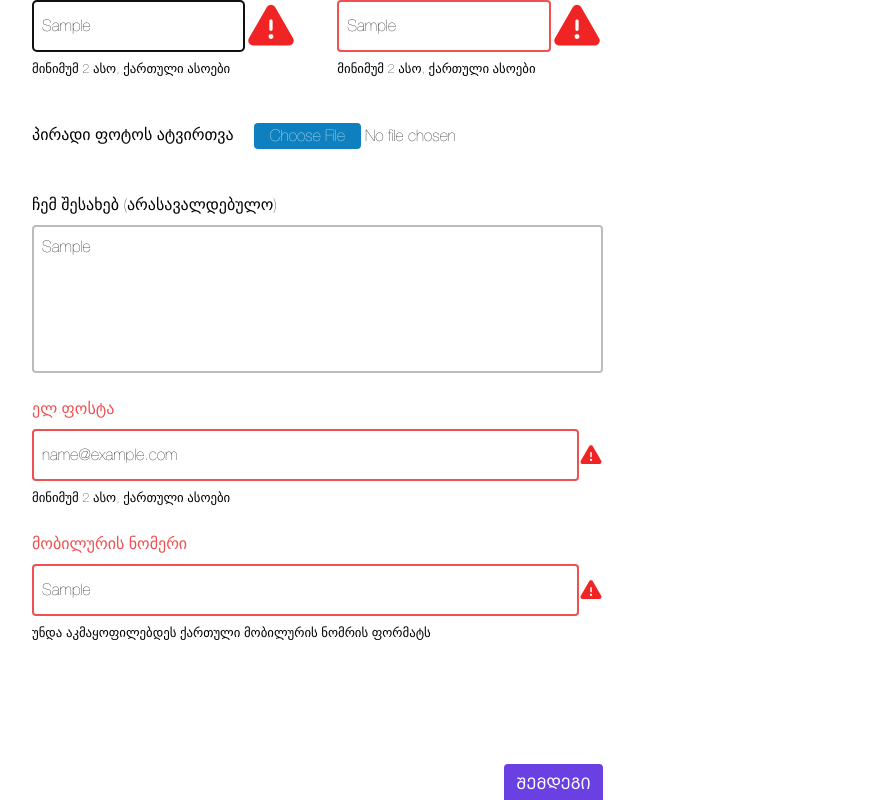
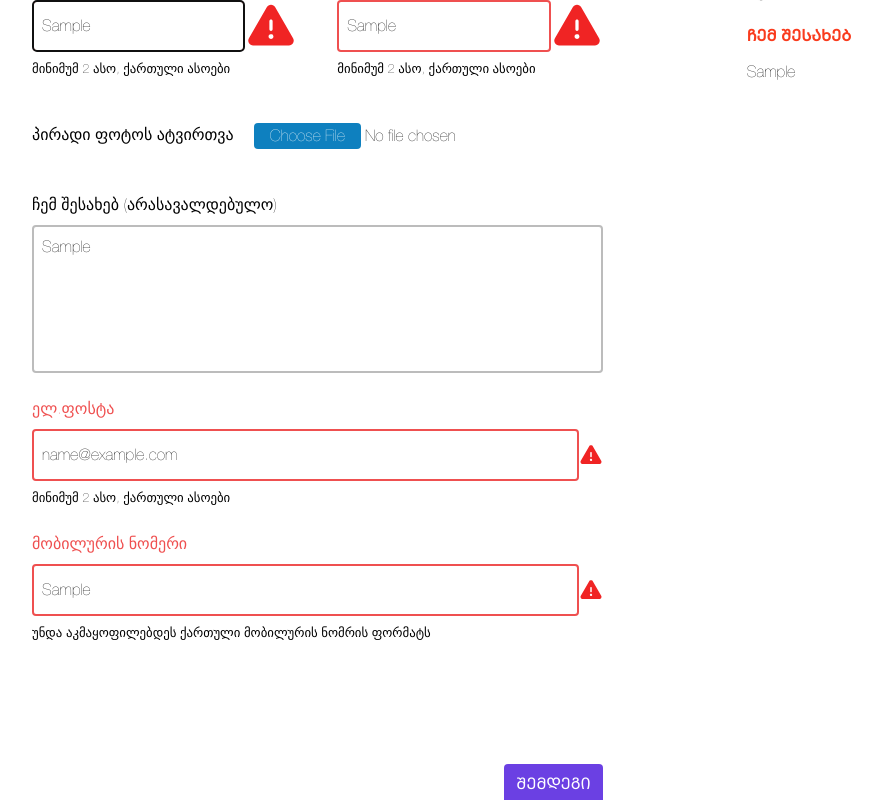
Before and after one commit to teonateona12/redberry, a React (Create React App) app: page /personal in a window 1280 px wide. Both pictures are taken after typing "Sample", "Sample", "Sample", "name@example.com", "Sample" into the empty fields and a click on the button "ᲨᲔᲛᲓᲔᲒᲘ". Shown: the part 164-964 px from the top of the page, without its empty margins (80-962 px from the left). Built offline with nearby package versions, Linux system fonts and the light colour scheme.

Commit message:
feat: create personal page resume

```diff
--- a/src/App.tsx
+++ b/src/App.tsx
@@ -5,20 +5,27 @@ import Experience from "./pages/experience/Experience";
 import Home from "./pages/home/Home";
 import Personal from "./pages/personal/Personal";
 import Resume from "./pages/resume/Resume";
+import { PersonalInformation } from "./types";
 
 function App() {
-  const [data, setData] = useState({
+  const [data, setData] = useState<PersonalInformation>({
     firstName: "",
     lastName: "",
     about: "",
     email: "",
     number: "",
+    image: null,
   });
+  console.log(data);
+
   return (
     <div>
       <Routes>
         <Route path="/" element={<Home />} />
-        <Route path="/personal" element={<Personal />} />
+        <Route
+          path="/personal"
+          element={<Personal setData={setData} data={data} />}
+        />
         <Route path="/experience" element={<Experience />} />
         <Route path="/education" element={<Education />} />
         <Route path="/resume" element={<Resume />} />
--- /dev/null
+++ b/src/components/PageResume.tsx
@@ -0,0 +1,33 @@
+import React from "react";
+import email from "../assets/images/email.svg";
+import number from "../assets/images/number.svg";
+
+const PageResume = ({ data }: any) => {
+  return (
+    <div className="px-20 py-16">
+      <h1 className="text-[#F93B1D] text-3xl font-bold">
+        {data.firstName + " " + data.lastName}
+      </h1>
+      {data.email !== "" && (
+        <div className="flex gap-2 mt-5">
+          <img src={email} />
+          <p>{data.email}</p>
+        </div>
+      )}
+      {data.number !== "" && (
+        <div className="flex gap-2">
+          <img src={number} />
+          <p>{data.number}</p>
+        </div>
+      )}
+      {data.about !== "" && (
+        <div className="flex flex-col gap-3 mt-5">
+          <p className="font-bold text-[#F93B1D]">ᲩᲔᲛ ᲨᲔᲡᲐᲮᲔᲑ</p>
+          <p>{data.about}</p>
+        </div>
+      )}
+    </div>
+  );
+};
+
+export default PageResume;
--- a/src/pages/personal/Personal.tsx
+++ b/src/pages/personal/Personal.tsx
@@ -5,6 +5,8 @@ import { zodResolver } from "@hookform/resolvers/zod";
 import { z } from "zod";
 import error from "../../assets/images/error.svg";
 import succes from "../../assets/images/succes.svg";
+import { PersonalInformation } from "../../types";
+import PageResume from "../../components/PageResume";
 
 const validationSchema = z.object({
   firstName: z
@@ -23,8 +25,12 @@ const validationSchema = z.object({
   about: z.string().optional(),
 });
 type ValidationSchema = z.infer<typeof validationSchema>;
+interface DataTypes {
+  setData: React.Dispatch<React.SetStateAction<PersonalInformation>>;
+  data: PersonalInformation;
+}
 
-const Personal = () => {
+const Personal: React.FC<DataTypes> = ({ setData, data }) => {
   const [click, setClick] = useState<boolean>(false);
   const {
     register,
@@ -35,13 +41,13 @@ const Personal = () => {
   });
   const clickButton = () => {
     setClick(true);
-    console.log(click);
   };
   const onSubmit: SubmitHandler<ValidationSchema> = (data) => {
     console.log(data);
   };
 
   return (
+    <div className="flex">
       <div className="w-7/12">
         <PageInformation info={{ text: "ᲞᲘᲠᲐᲓᲘ ᲘᲜᲤᲝ", number: "1" }} />
         <form
@@ -59,11 +65,17 @@ const Personal = () => {
               </label>
               <div className="flex relative">
                 <input
+                  type="text"
                   className={`pl-2 pr-10 py-3 flex  w-full border-2 ${
                     errors.firstName ? "border-[#EF5050]" : "border-[#BCBCBC]"
                   }	 rounded`}
                   placeholder="ანზორ"
                   {...register("firstName")}
+                  onChange={(e) =>
+                    setData((user) => {
+                      return { ...user, firstName: e.target.value };
+                    })
+                  }
                 ></input>
                 <div className="items-center flex">
                   {!errors.firstName && click && (
@@ -93,6 +105,11 @@ const Personal = () => {
                   }	 rounded`}
                   placeholder="მუმლაძე"
                   {...register("lastName")}
+                  onChange={(e) =>
+                    setData((user) => {
+                      return { ...user, lastName: e.target.value };
+                    })
+                  }
                 ></input>
                 <div className="items-center flex">
                   {!errors.lastName && click && (
@@ -123,12 +140,19 @@ const Personal = () => {
               className="w-full pl-2 pt-2 pb-28 border-2 border-[#BCBCBC] rounded"
               placeholder="ზოგადი ინფო შენ შესახებ"
               {...register("about")}
+              onChange={(e) =>
+                setData((user) => {
+                  return { ...user, about: e.target.value };
+                })
+              }
             ></input>
           </div>
 
           <div className="flex flex-col gap-2">
             <label
-            className={`${errors.email ? "text-[#EF5050]" : "text-[#000000]"}`}
+              className={`${
+                errors.email ? "text-[#EF5050]" : "text-[#000000]"
+              }`}
             >
               ელ.ფოსტა
             </label>
@@ -140,6 +164,11 @@ const Personal = () => {
                 placeholder="anzorr666@redberry.ge"
                 type="email"
                 {...register("email")}
+                onChange={(e) =>
+                  setData((user) => {
+                    return { ...user, email: e.target.value };
+                  })
+                }
               ></input>
               <div className="items-center flex">
                 {!errors.email && click && (
@@ -156,7 +185,9 @@ const Personal = () => {
 
           <div className="flex flex-col gap-2">
             <label
-            className={`${errors.number ? "text-[#EF5050]" : "text-[#000000]"}`}
+              className={`${
+                errors.number ? "text-[#EF5050]" : "text-[#000000]"
+              }`}
             >
               მობილურის ნომერი
             </label>
@@ -167,6 +198,11 @@ const Personal = () => {
                 }	 rounded`}
                 placeholder="+995 551 12 34 56"
                 {...register("number")}
+                onChange={(e) =>
+                  setData((user) => {
+                    return { ...user, number: e.target.value };
+                  })
+                }
               ></input>
               <div className="items-center flex">
                 {!errors.number && click && (
@@ -190,6 +226,8 @@ const Personal = () => {
           </div>
         </form>
       </div>
+      <PageResume data={data} />
+    </div>
   );
 };
 export default Personal;
--- /dev/null
+++ b/src/types.ts
@@ -0,0 +1,8 @@
+export interface PersonalInformation {
+  firstName: string;
+  lastName: string;
+  about: string;
+  email: string;
+  number: string;
+  image: any;
+}
```
Also changed, not shown: src/assets/images/email.svg (added), src/assets/images/number.svg (added). Lines whose indentation alone changed are shown as unchanged.
